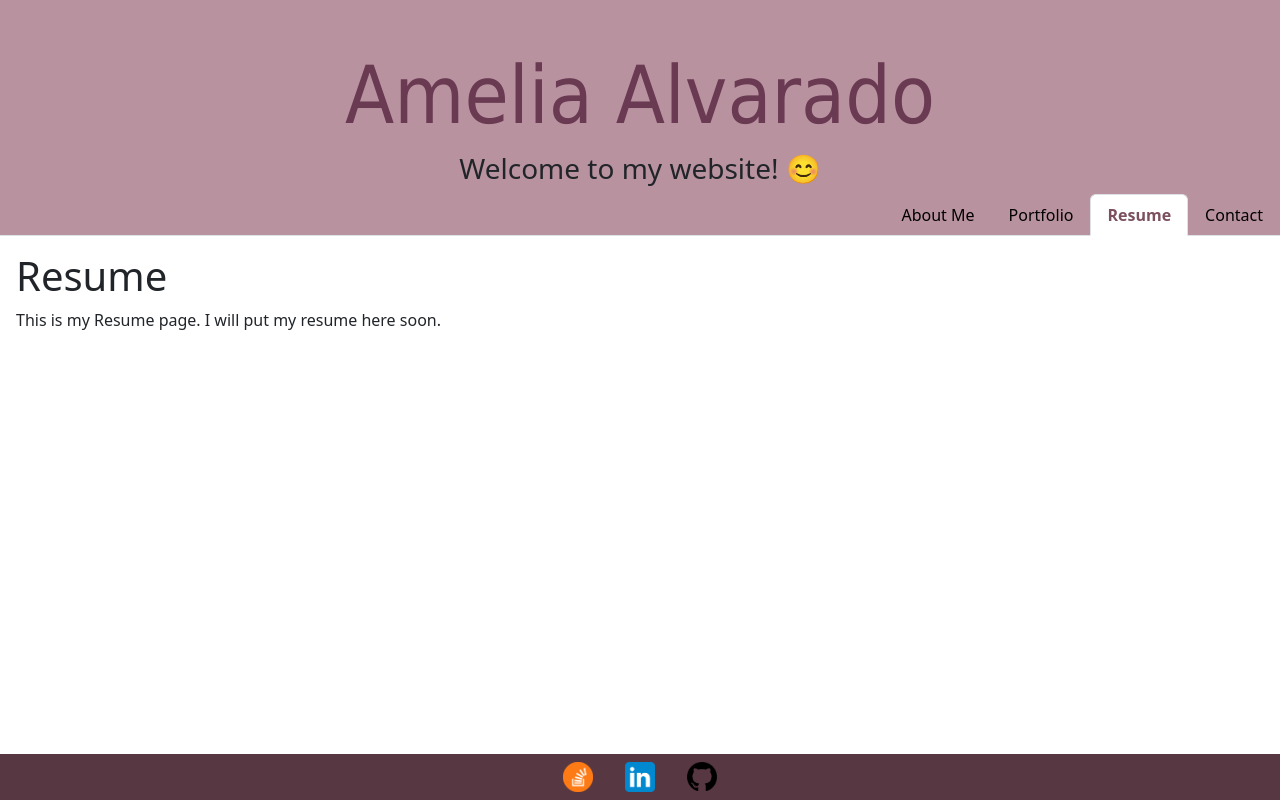
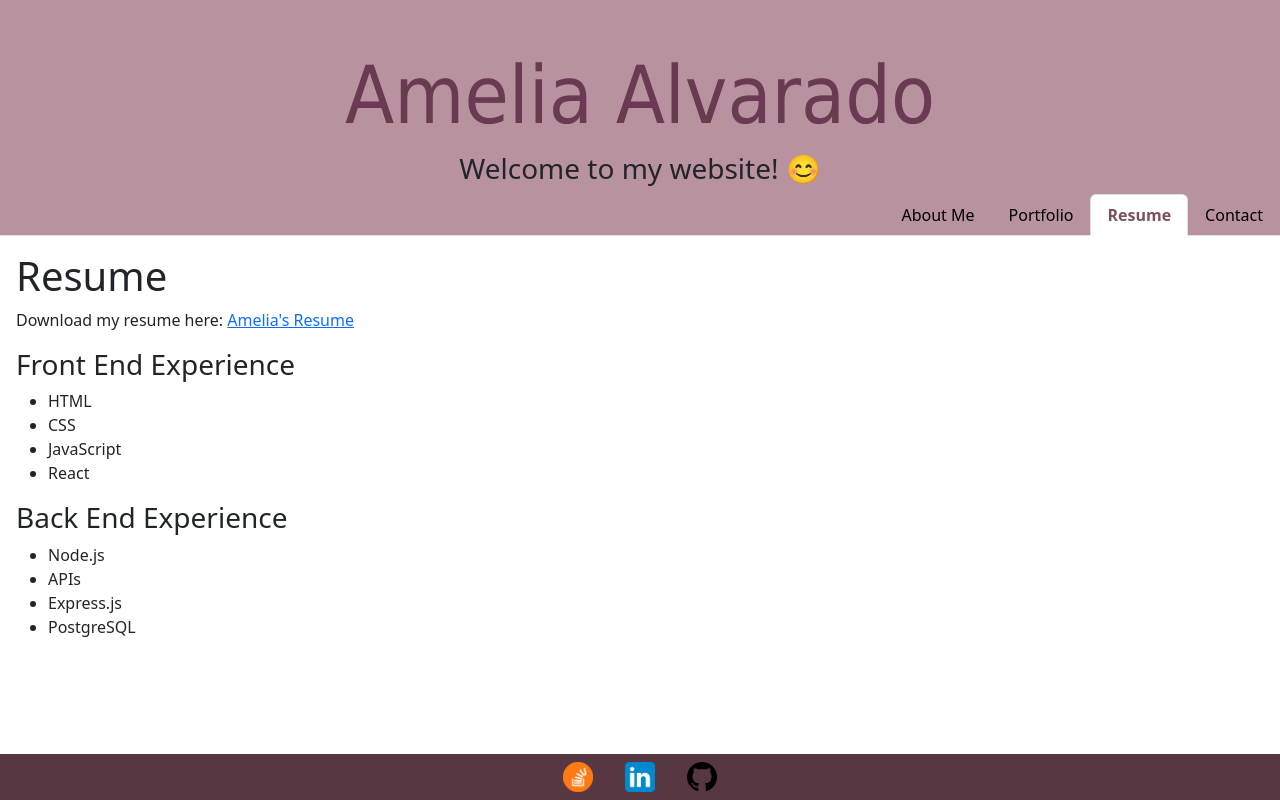
Before and after one commit to amelia1105/amelias-portfolio-react, a React (Vite) app: page /Resume in a window 1280 px wide. Built offline with nearby package versions, Linux system fonts and the light colour scheme.

Commit message:
Add resume and experience to Resume.jsx

```diff
--- a/src/pages/Resume.jsx
+++ b/src/pages/Resume.jsx
@@ -3,8 +3,23 @@ export default function Resume() {
     <div>
       <h1>Resume</h1>
       <p>
-        This is my Resume page. I will put my resume here soon.
+        Download my resume here: {' '}
+        <a href="./assets/Alvarado-Resume.pdf" download>Amelia&apos;s Resume</a>
       </p>
+      <h3>Front End Experience</h3>
+      <ul>
+        <li>HTML</li>
+        <li>CSS</li>
+        <li>JavaScript</li>
+        <li>React</li>
+      </ul>
+      <h3>Back End Experience</h3>
+      <ul>
+        <li>Node.js</li>
+        <li>APIs</li>
+        <li>Express.js</li>
+        <li>PostgreSQL</li>
+      </ul>
     </div>
   );
 }
```
Also changed, not shown: 1 other file (tests, documents, lock files or other folders).
